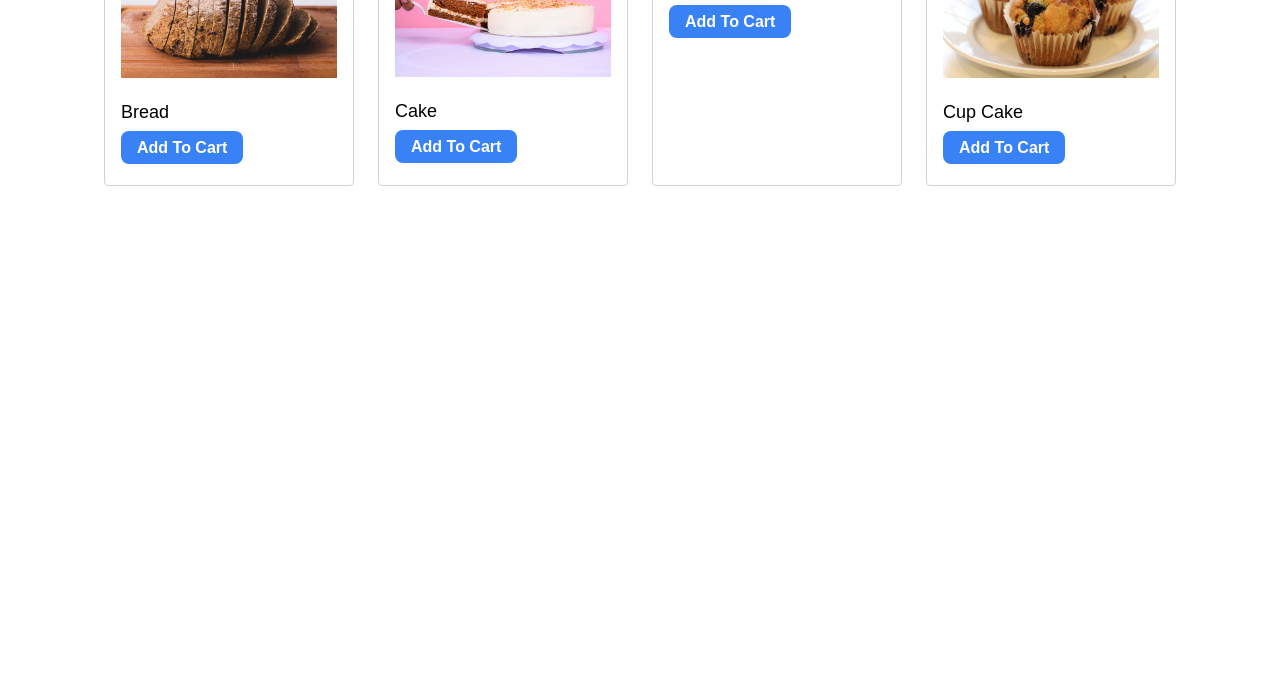
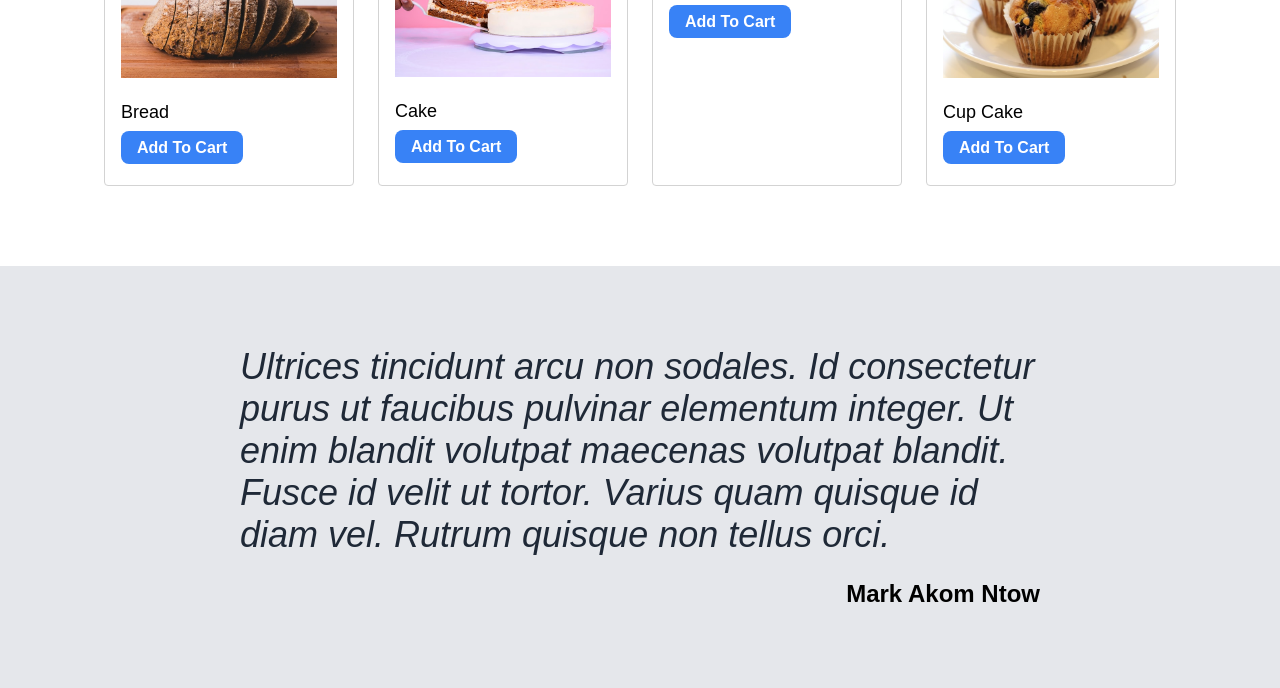
Before and after one commit to mark-akom/landing-page, a plain HTML site: page index.html in a window 1280 px wide. Shown: the part 869-1557 px from the top of the page. Before the commit the page ends 1135 px from the top, so only its background shows below. Drawn offline with Linux system fonts and the light colour scheme.

Commit message:
added the quote section to the html and styled it as well

```diff
--- a/css/styles.css
+++ b/css/styles.css
@@ -130,3 +130,30 @@ body {
     margin-top: 24px;
     margin-bottom: 16px;
 }
+
+/* styling of the quote section */
+
+.quote {
+    padding: 80px 120px;
+    background-color: #E5E7EB;
+}
+
+.quote-content {
+    width: 800px;
+    margin: 0 auto;
+    display: flex;
+    flex-direction: column;
+}
+
+.quote-text {
+    font-weight: 300;
+    font-size: 36px;
+    font-style: italic;
+    color: #1F2937;
+}
+
+.quote-name {
+    font-size: 24px;
+    align-self: flex-end;
+    margin-top: 24px;
+}
--- a/index.html
+++ b/index.html
@@ -56,5 +56,12 @@
             </div>
         </div>
     </div>
+    <!-- start of the quote section-->
+    <div class="quote">
+        <div class="quote-content">
+            <p class="quote-text">Ultrices tincidunt arcu non sodales. Id consectetur purus ut faucibus pulvinar elementum integer. Ut enim blandit volutpat maecenas volutpat blandit. Fusce id velit ut tortor. Varius quam quisque id diam vel. Rutrum quisque non tellus orci.</p>
+            <h3 class="quote-name">Mark Akom Ntow</h3>
+        </div>
+    </div>
 </body>
 </html>
```
